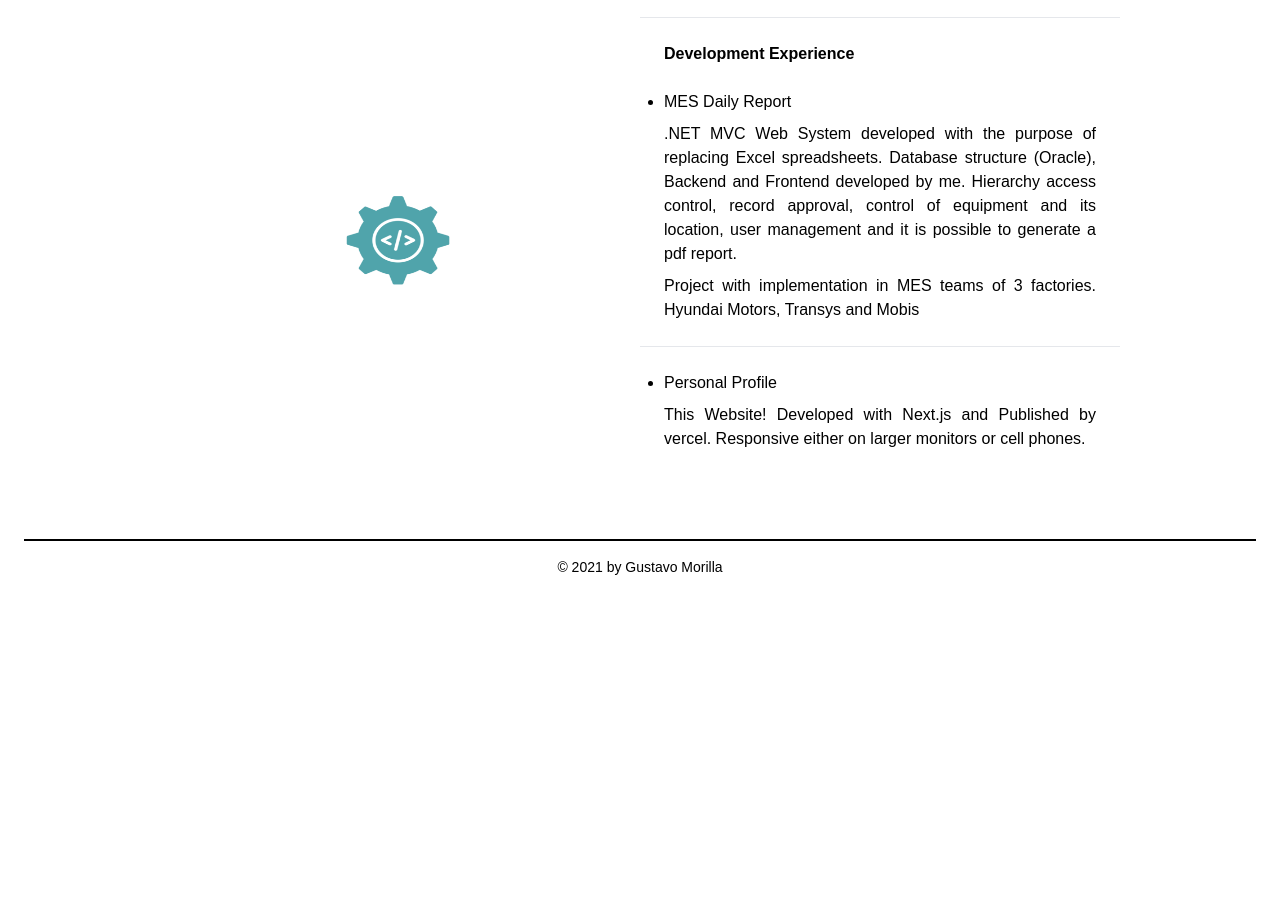
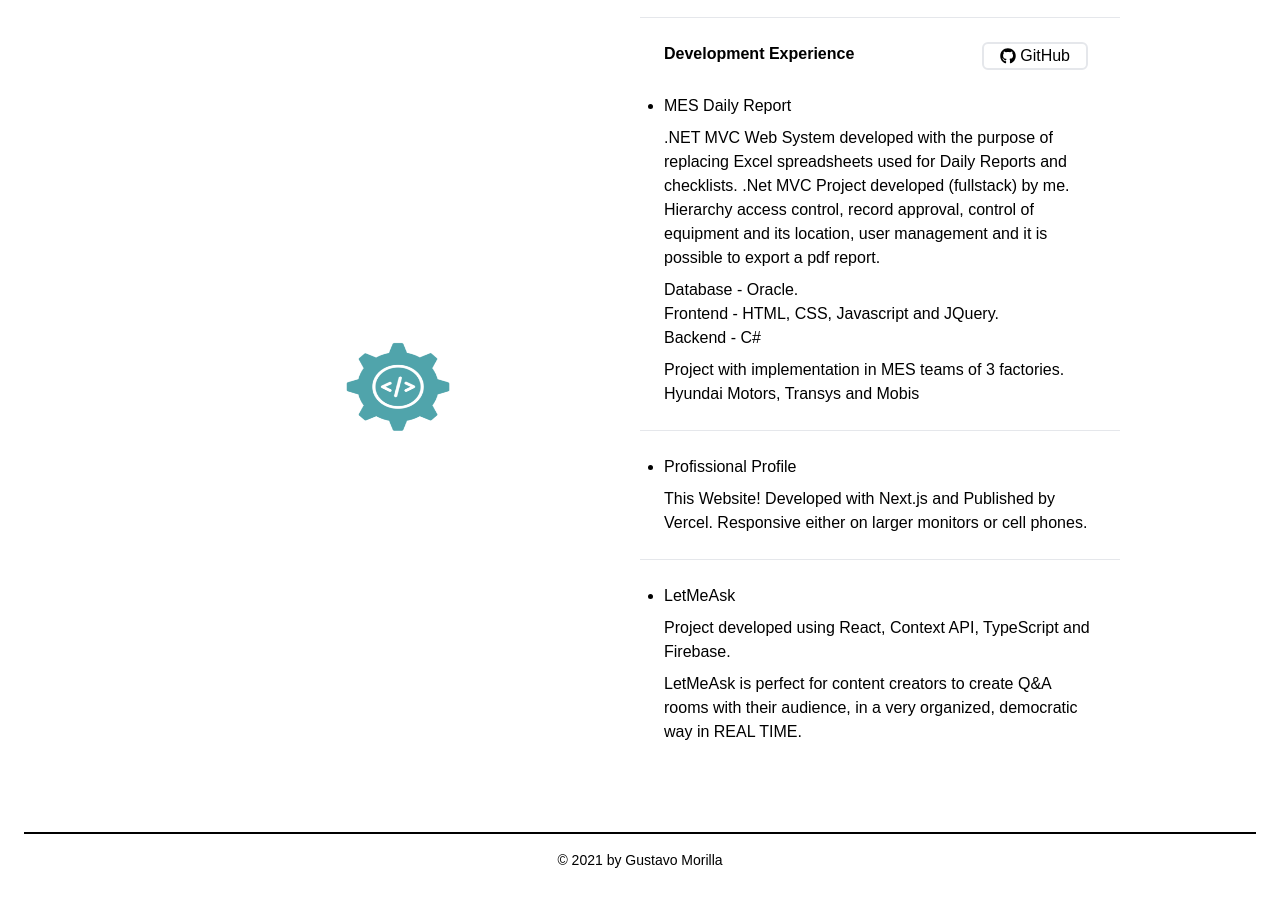
Before and after one commit to M0rilla/MyProfile, a Next.js app: page /experiences in a window 1280 px wide. Shown: the part 640-1546 px from the top of the page. Before the commit the page ends 1281 px from the top, so only its background shows below. Built offline with nearby package versions, Linux system fonts and the light colour scheme.

Commit message:
updating skills

```diff
--- a/pages/experiences.js
+++ b/pages/experiences.js
@@ -1,5 +1,7 @@
 import SiteLayout from "../components/SiteLayout";
 import Image from "next/image";
+
+import { FaGithub } from "react-icons/fa";
 
 export default function Experiences({ skills }) {
   return (
@@ -54,18 +56,28 @@ export default function Experiences({ skills }) {
                 </div>
               </div>
               <div>
-                <div className="text-justify">
+                <div className="text-left">
                   <div className="m-6">
-                    <p className="font-bold">Development Experience</p>
+                    <div className="flex justify-between">
+                    <span className="font-bold">Development Experience</span>
+                    <button id="GitHub" className="border-2 rounded-md hover:bg-blue-100">
+                      <FaGithub /> <a href="https://github.com/M0rilla" className="ml-1">GitHub</a>
+                    </button>
+                    </div>
                     <br />
                     <ul><li type="disc" className="mb-2">MES Daily Report</li></ul>
                     <span>
                       .NET MVC Web System developed with the purpose of replacing
-                     Excel spreadsheets.
-                     Database structure (Oracle), Backend and Frontend developed by me.
+                      Excel spreadsheets used for Daily Reports and checklists.
+                      .Net MVC Project developed (fullstack) by me.
                       Hierarchy access control, record approval, control of equipment and its location,
-                     user management and it is possible to generate a pdf report.
+                      user management and it is possible to export a pdf report.
                     </span>
+                    <p className="mt-2">
+                      Database - Oracle.<br />
+                      Frontend - HTML, CSS, Javascript and JQuery.<br />
+                      Backend - C#
+                    </p>
                     <p className="mt-2">
                       Project with implementation in MES teams of 3 factories.
                       Hyundai Motors, Transys and Mobis
@@ -73,10 +85,21 @@ export default function Experiences({ skills }) {
                   </div>
                   <hr></hr>
                   <div className="m-6">
-                  <ul><li type="disc" className="mb-2">Personal Profile</li></ul>
+                    <ul><li type="disc" className="mb-2">Profissional Profile</li></ul>
                     <span>
-                      This Website! Developed with Next.js and Published by vercel.
+                      This Website! Developed with Next.js and Published by Vercel.
                       Responsive either on larger monitors or cell phones.
+                    </span>
+                  </div>
+                  <hr></hr>
+                  <div className="m-6">
+                    <ul><li type="disc" className="mb-2">LetMeAsk</li></ul>
+                    <span>
+                      Project developed using React, Context API, TypeScript and Firebase.
+                      <p className="mt-2">
+                        LetMeAsk is perfect for content creators to create Q&amp;A rooms with their audience,
+                        in a very organized, democratic way in REAL TIME.
+                      </p>
                     </span>
                   </div>
                 </div>
--- a/pages/index.js
+++ b/pages/index.js
@@ -12,9 +12,9 @@ const Index = () => (
     <section className="w-screen home-color main">
       <div className="flex items-center justify-center">
         <div className="flex home-bgstyle bg-home rounded-lg page-content">
-          <div className="rounded-lg photo">
+          <div className="photo">
             <Image
-              className="rounded-full photo"
+              className="rounded-2xl photo"
               src = "/Profile.jpg"
               alt="Picture of the author"
               width={200}
--- a/pages/skills.js
+++ b/pages/skills.js
@@ -52,14 +52,6 @@ export default function Skills({ skills }) {
                   />
                   <Image
                     className="images"
-                    src="/git.jpg"
-                    alt="Git"
-                    title="Git"
-                    width={130}
-                    height={130}
-                  />
-                  <Image
-                    className="images"
                     src="/mvc.jpg"
                     alt=".NET MVC"
                     title=".NET MVC"
@@ -68,9 +60,33 @@ export default function Skills({ skills }) {
                   />
                   <Image
                     className="images"
+                    src="/reactjs.svg"
+                    alt="React"
+                    title="React"
+                    width={130}
+                    height={130}
+                  />
+                  <Image
+                    className="images"
                     src="/next-js.svg"
                     alt="Next.js"
                     title="Next.js"
+                    width={130}
+                    height={130}
+                  />
+                  <Image
+                    className="images"
+                    src="/github.svg"
+                    alt="GitHub"
+                    title="GitHub"
+                    width={130}
+                    height={130}
+                  />
+                  <Image
+                    className="images"
+                    src="/git.jpg"
+                    alt="Git"
+                    title="Git"
                     width={130}
                     height={130}
                   />
--- a/styles/style.css
+++ b/styles/style.css
@@ -168,6 +168,7 @@ button {
 
 .photo {
   padding: 1rem !important;
+  border-radius: 2rem;
 }
 
 /* skills sm ----- */
@@ -237,7 +238,7 @@ button {
 }
 
 .photo{
-  margin-top: 1rem;
+  margin-top: 2rem;
 }
 
 .social-media{
```
Also changed, not shown: public/github.svg (added), public/reactjs.svg (added). Lines whose indentation alone changed are shown as unchanged.
